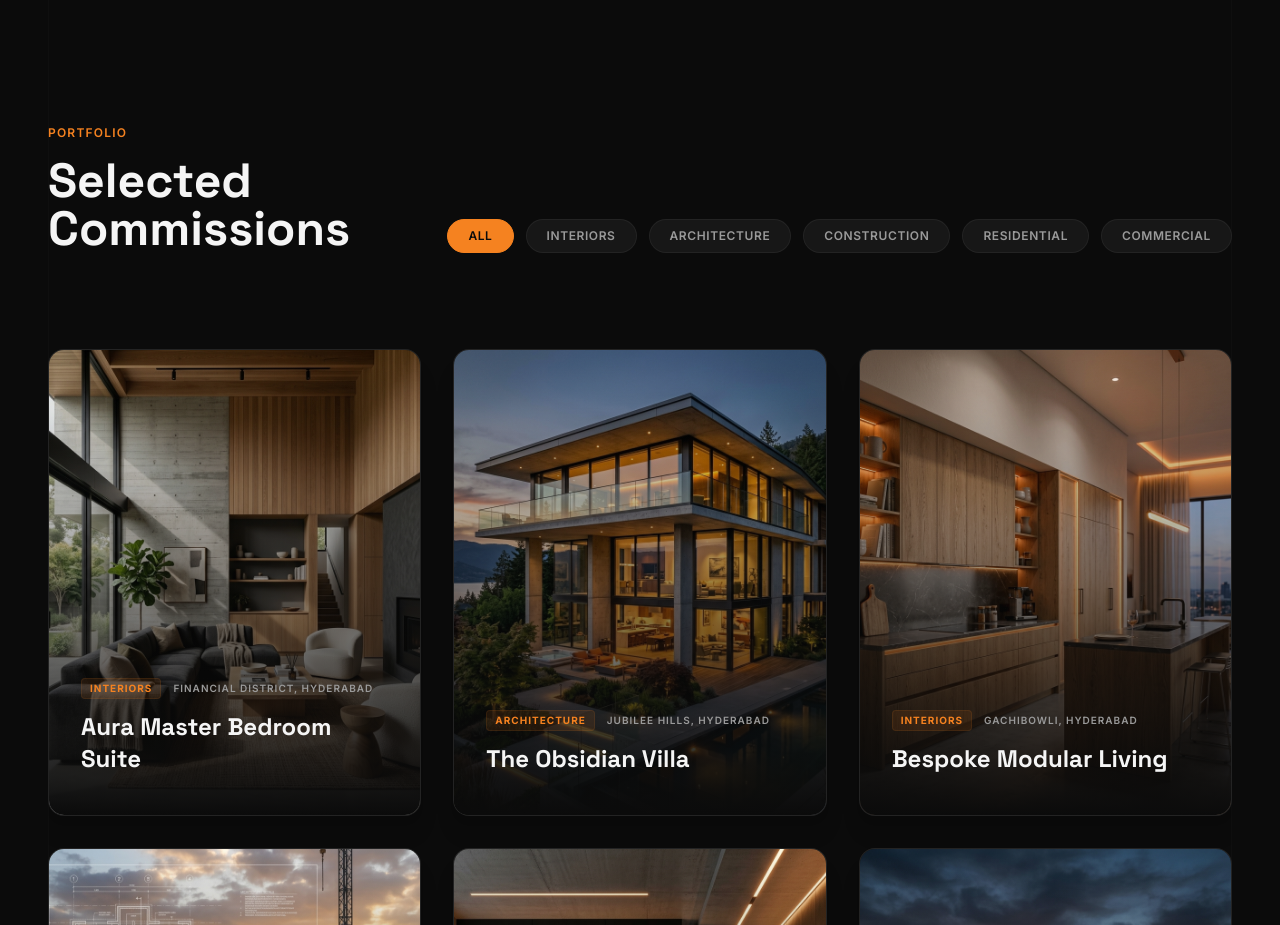
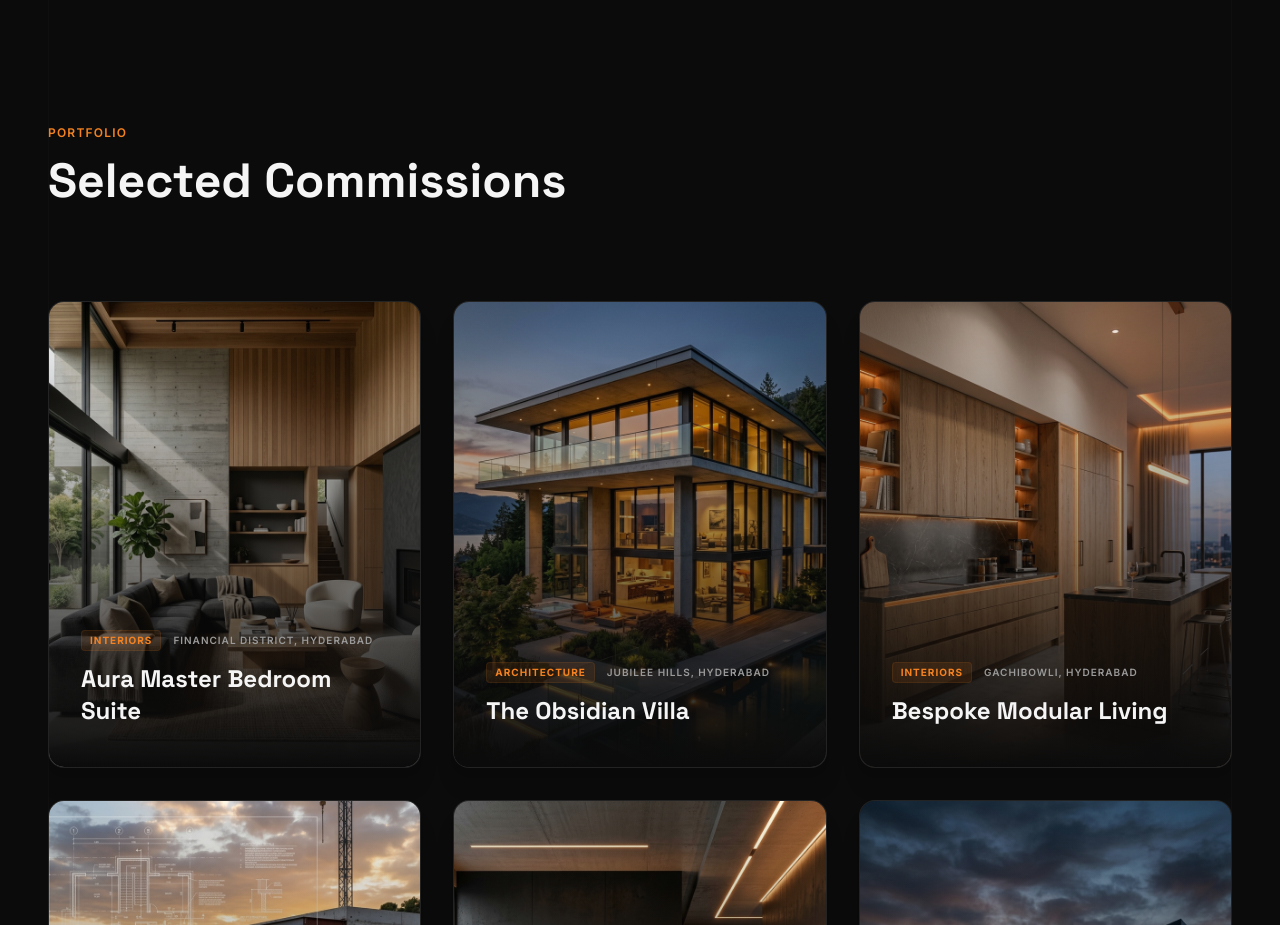
Before and after one commit to Dpk738/dwaraa-archilabs, a React (Vite) app: page / in a window 1280 px wide. Shown: the part 4340-5265 px from the top of the page. Built offline with nearby package versions, Linux system fonts and the light colour scheme.

Commit message:
clean: remove all category filters from portfolio and stabilize swiping slideshow logic

```diff
--- a/src/components/Portfolio.jsx
+++ b/src/components/Portfolio.jsx
@@ -1,7 +1,7 @@
 import { useState, useEffect, useRef, useMemo } from 'react';
 import { motion, AnimatePresence } from 'framer-motion';
 
-const categories = ['All', 'Interiors', 'Architecture', 'Construction', 'Residential', 'Commercial'];
+
 
 const projects = [
   {
@@ -61,7 +61,6 @@ const projects = [
 ];
 
 export default function Portfolio() {
-  const [activeFilters, setActiveFilters] = useState(['All']);
   const scrollContainerRef = useRef(null);
   const timeoutIdRef = useRef(null);
   const [isMobile, setIsMobile] = useState(false);
@@ -79,22 +78,16 @@ export default function Portfolio() {
     return () => window.removeEventListener('resize', handleResize);
   }, []);
 
-  const filteredProjects = useMemo(() => {
-    return activeFilters.includes('All') || activeFilters.length === 0
-      ? projects
-      : projects.filter(p => p.subCategories.some(cat => activeFilters.includes(cat)));
-  }, [activeFilters]);
-
   // Setup virtual looping array (duplicate elements at start/end) strictly for mobile slideshow
   const loopingProjects = useMemo(() => {
-    return isMobile && filteredProjects.length > 1
+    return isMobile && projects.length > 1
       ? [
-          { ...filteredProjects[filteredProjects.length - 1], id: `start-dup-${filteredProjects[filteredProjects.length - 1].id}`, isDuplicate: true },
-          ...filteredProjects.map(p => ({ ...p, isDuplicate: false })),
-          { ...filteredProjects[0], id: `end-dup-${filteredProjects[0].id}`, isDuplicate: true }
+          { ...projects[projects.length - 1], id: `start-dup-${projects[projects.length - 1].id}`, isDuplicate: true },
+          ...projects.map(p => ({ ...p, isDuplicate: false })),
+          { ...projects[0], id: `end-dup-${projects[0].id}`, isDuplicate: true }
         ]
-      : filteredProjects.map(p => ({ ...p, isDuplicate: false }));
-  }, [filteredProjects, isMobile]);
+      : projects.map(p => ({ ...p, isDuplicate: false }));
+  }, [isMobile]);
 
   // Jump scrollLeft to the first original card on list changes or view initialization
   useEffect(() => {
@@ -207,7 +200,7 @@ export default function Portfolio() {
       // Jump from left duplicate to last original card
       else if (scrollLeft <= startDuplicate.offsetLeft + 10) {
         container.scrollLeft = lastOriginal.offsetLeft;
-        setActiveSlideIndex(filteredProjects.length - 1);
+        setActiveSlideIndex(projects.length - 1);
       } else {
         // Calculate closest card to set active dot
         let closestIdx = 1;
@@ -220,7 +213,7 @@ export default function Portfolio() {
           }
         });
 
-        const totalOriginals = filteredProjects.length;
+        const totalOriginals = projects.length;
         let mappedIdx = closestIdx - 1;
         if (closestIdx === 0) {
           mappedIdx = totalOriginals - 1;
@@ -246,22 +239,6 @@ export default function Portfolio() {
     };
   }, [loopingProjects]);
 
-  const handleFilterClick = (cat) => {
-    if (cat === 'All') {
-      setActiveFilters(['All']);
-    } else {
-      let newFilters = activeFilters.filter(f => f !== 'All');
-      if (newFilters.includes(cat)) {
-        newFilters = newFilters.filter(f => f !== cat);
-      } else {
-        newFilters = [...newFilters, cat];
-      }
-      if (newFilters.length === 0) {
-        newFilters = ['All'];
-      }
-      setActiveFilters(newFilters);
-    }
-  };
 
   return (
     <section id="portfolio" className="py-24 md:py-32 bg-brand-bg relative overflow-hidden">
@@ -277,39 +254,14 @@ export default function Portfolio() {
           whileInView={{ opacity: 1, y: 0 }}
           viewport={{ once: true, amount: 0.15 }}
           transition={{ type: 'spring', stiffness: 80, damping: 18 }}
-          className="flex flex-col md:flex-row md:items-end justify-between gap-8 mb-16 md:mb-24"
+          className="mb-16 md:mb-24"
         >
-          <div>
           <span className="text-brand-orange font-semibold text-xs tracking-widest uppercase mb-4 block">
             Portfolio
           </span>
           <h2 className="text-3xl sm:text-4xl md:text-5xl font-heading font-bold text-brand-white">
             Selected Commissions
           </h2>
-          </div>
-
-          {/* Filtering Buttons */}
-          <div className="flex flex-wrap md:flex-nowrap items-center justify-center md:justify-start gap-2 md:gap-3 max-w-full">
-            {categories.map((cat) => {
-              const isActive = activeFilters.includes(cat);
-              return (
-                <button
-                  key={cat}
-                  onClick={() => handleFilterClick(cat)}
-                  className={`flex-shrink-0 px-5 py-2 rounded-full text-xs font-semibold uppercase tracking-wider transition-all duration-300 flex items-center gap-1.5 border ${
-                    isActive
-                      ? 'bg-brand-orange text-brand-bg border-brand-orange'
-                      : 'bg-brand-card border-white/5 text-brand-gray hover:text-brand-white hover:border-white/10'
-                  }`}
-                >
-                  {cat}
-                  {cat !== 'All' && isActive && (
-                    <span className="text-[10px] font-bold leading-none select-none">✕</span>
-                  )}
-                </button>
-              );
-            })}
-          </div>
         </motion.div>
 
         {/* Masonry Grid */}
@@ -378,9 +330,9 @@ export default function Portfolio() {
         </motion.div>
 
         {/* Mobile Pagination Dots */}
-        {isMobile && filteredProjects.length > 1 && (
+        {isMobile && projects.length > 1 && (
           <div className="flex justify-center gap-2 mt-6">
-            {filteredProjects.map((_, idx) => (
+            {projects.map((_, idx) => (
               <button
                 key={idx}
                 onClick={() => {
```
Lines whose indentation alone changed are shown as unchanged.
